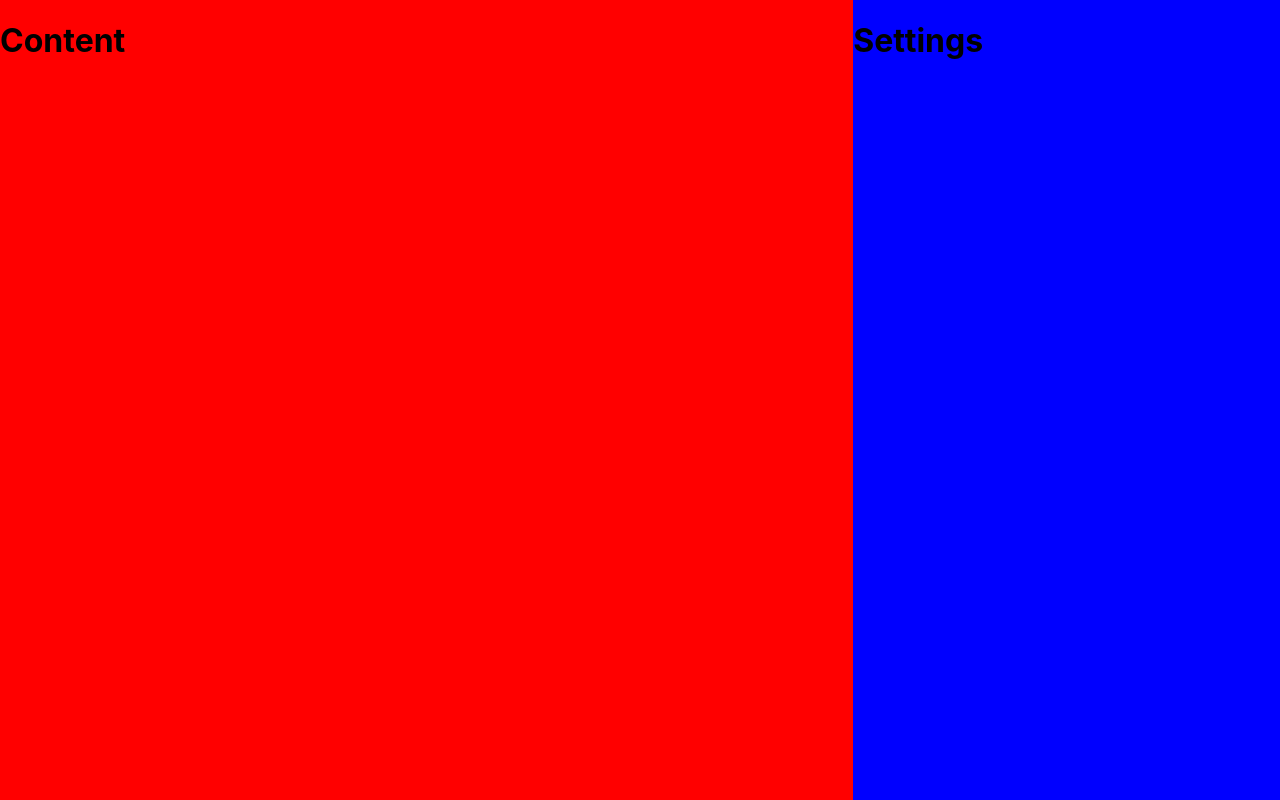
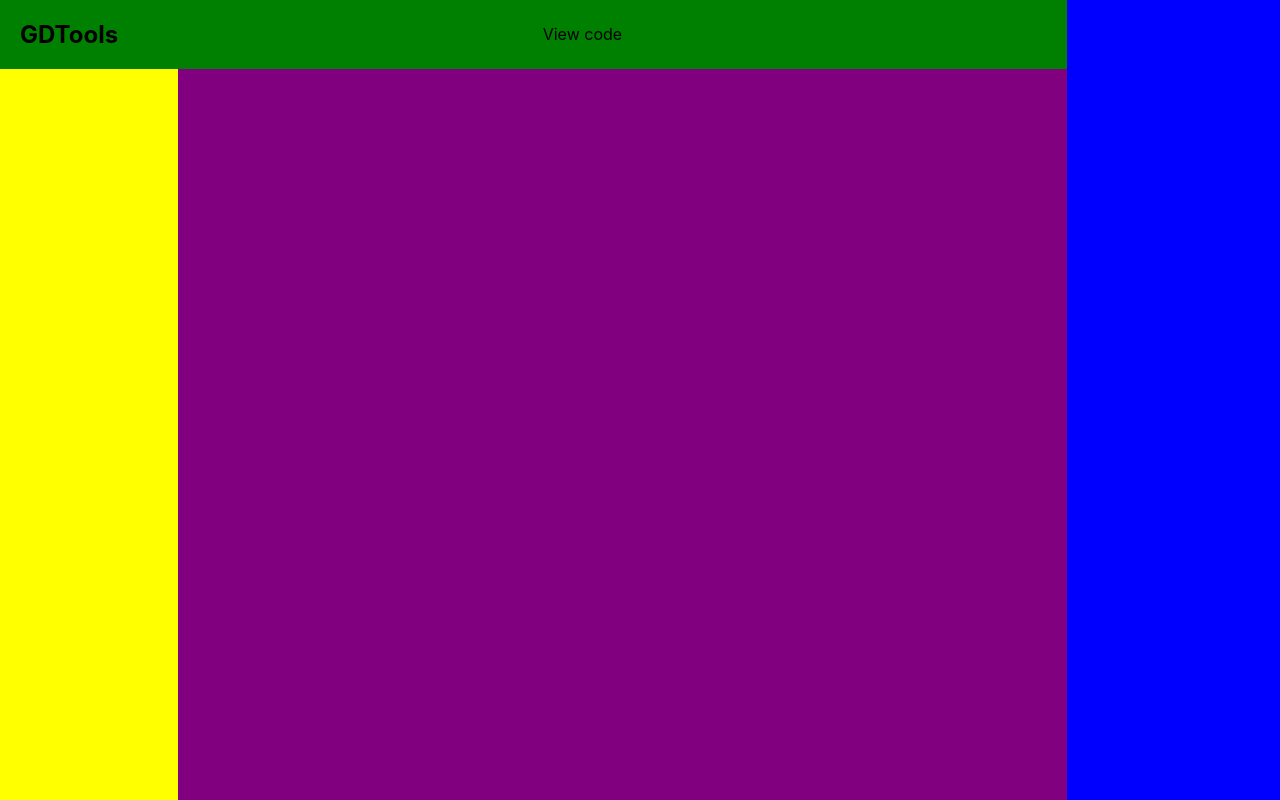
Before and after one commit to GabrielDavid1/GDTools, a Next.js app: page / in a window 1280 px wide. Built offline with nearby package versions, Linux system fonts and the light colour scheme.

Commit message:
default struct

```diff
--- a/pages/index.tsx
+++ b/pages/index.tsx
@@ -1,5 +1,5 @@
-import type { NextPage } from 'next'
-import Head from 'next/head'
+import type { NextPage } from "next";
+import Head from "next/head";
 //import Image from 'next/image'
 
 const Home: NextPage = () => {
@@ -10,14 +10,27 @@ const Home: NextPage = () => {
         <meta name="description" content="my app" />
         <link rel="icon" href="/favicon.ico" />
       </Head>
-      <div className="Content">
-        <h1>Content</h1>
+
+      <div className="functionalities-block">
+        <header className="details">
+          <span className="title-logo">
+            <h2> GDTools </h2>
+          </span>
+          <span className="code-view">
+            <a>
+              <p> View code </p>
+            </a>
+          </span>
+          <p> </p>
+        </header>
+        <div className="control-block">
+          <section className="side-area"></section>
+          <main className="content"> </main>
+        </div>
       </div>
-      <div className="Settings">
-        <h1>Settings</h1>
-      </div>
+      <div className="control-settings"></div>
     </div>
-  )
-}
+  );
+};
 
-export default Home
+export default Home;
--- a/styles/globals.scss
+++ b/styles/globals.scss
@@ -8,12 +8,44 @@ body {
 .Container {
    display:flex;
    height: 100vh;
-  .Content {
+  .functionalities-block {
     width:100%;
+    display: flex;
+    flex-direction: column;
     background-color:red;
+
+    header.details {
+      display: flex;
+      padding: 0px 20px;
+      background: green;
+      justify-content: space-between;
+      align-items: center;
+
+      h2 {
+        text-align:center;
+      }
+    }
+
+    .control-block {
+      width: 100%;
+      height: 100%;
+      display: flex;
+
+      section.side-area {
+        width: 20%;
+        height: 100%;
+        background: yellow;
+      }
+      main.content {
+        width: 100%;
+        height: 100%;
+        background: purple;
+      }
+    }
   }
-  .Settings {
-    width:50%;
+  .control-settings {
+    width: 20%;
     background-color:blue;
+    height: 100%;
   }
 }
```
